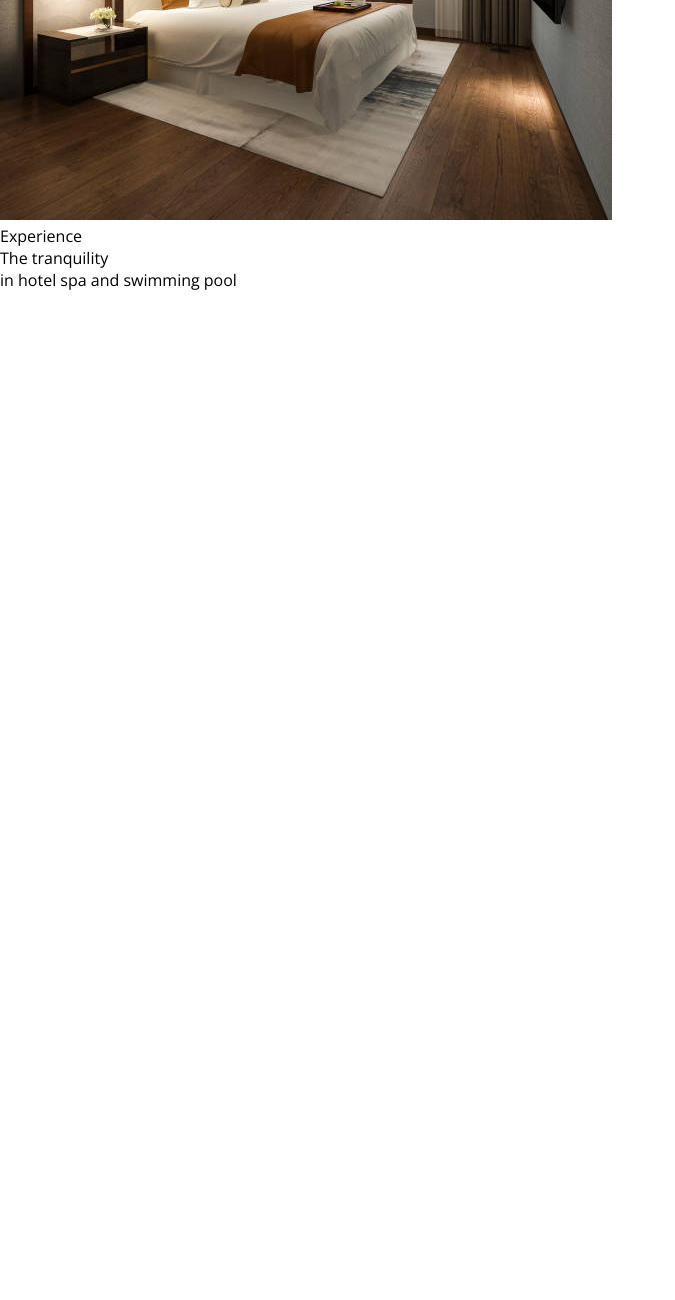
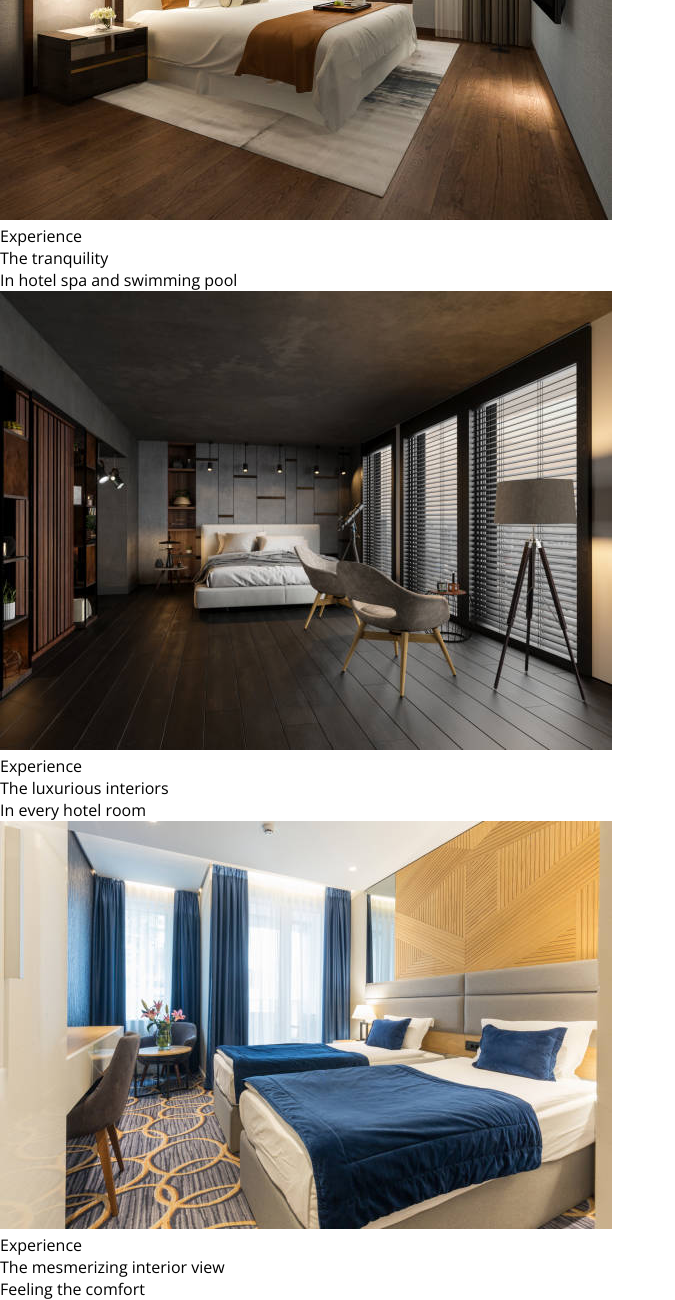
Before and after one commit to GeoffreyMokua/Hotel-booking-app, a plain HTML site: page index.html in a window 1280 px wide. Shown: the part 1118-2418 px from the top of the page, without its empty margins (0-675 px from the left). Before the commit the page ends 1409 px from the top, so only its background shows below. Drawn offline with nearby package versions, Linux system fonts and the light colour scheme.

Commit message:
finishing the image slider section

```diff
--- a/index.html
+++ b/index.html
@@ -35,8 +35,24 @@
         <div class="tm-slidertext">
         <p class="bold"> Experience</p>
         <p class="simple">The tranquility </p>
-            <p class="simple">in hotel spa and swimming pool </p></div>
+            <p class="simple">In hotel spa and swimming pool </p></div>
 </div></div>
+
+<div><div class="tm-slider"><img class="tm-sliderimage" src="images/image_slider 3.jpg" alt="Majestic Hotel">
+    <div class="tm-slidertext">
+    <p class="bold"> Experience</p>
+    <p class="simple">The luxurious interiors </p>
+        <p class="simple">In every hotel room </p></div>
+</div></div>
+
+<div><div class="tm-slider"><img class="tm-sliderimage" src="images/image_slider 4.jpg" alt="Majestic Hotel">
+    <div class="tm-slidertext">
+    <p class="bold"> Experience</p>
+    <p class="simple">The mesmerizing interior view </p>
+        <p class="simple">Feeling the comfort</p></div>
+</div></div>
+
+</div>
 
 
 
```
